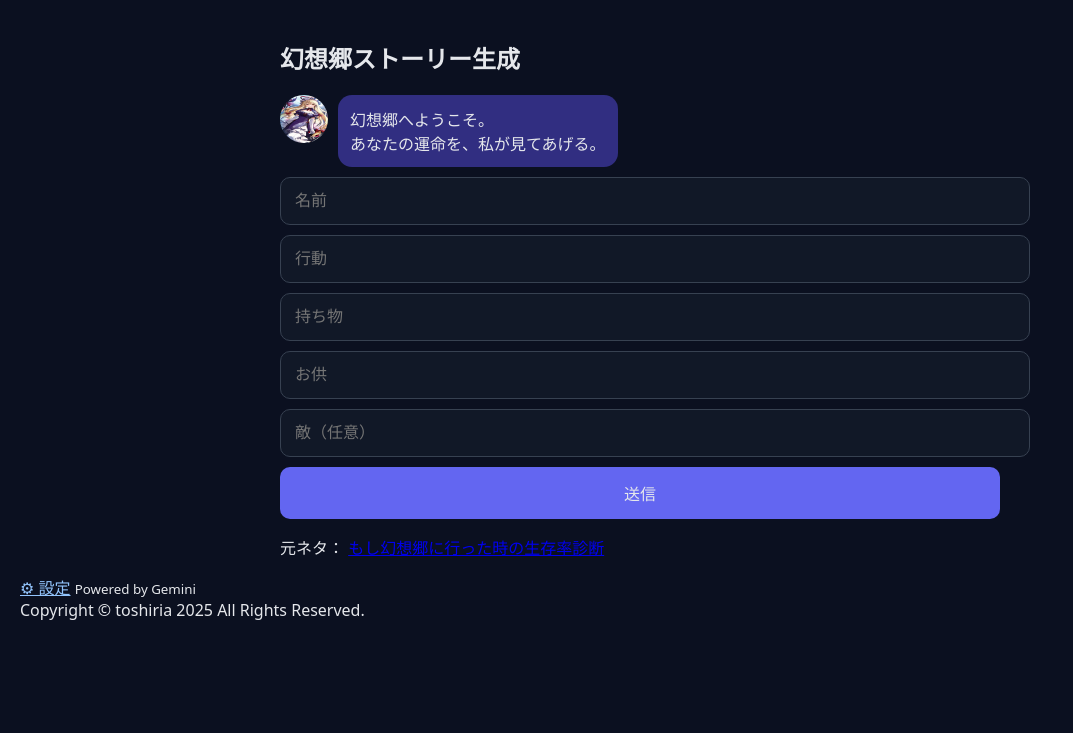
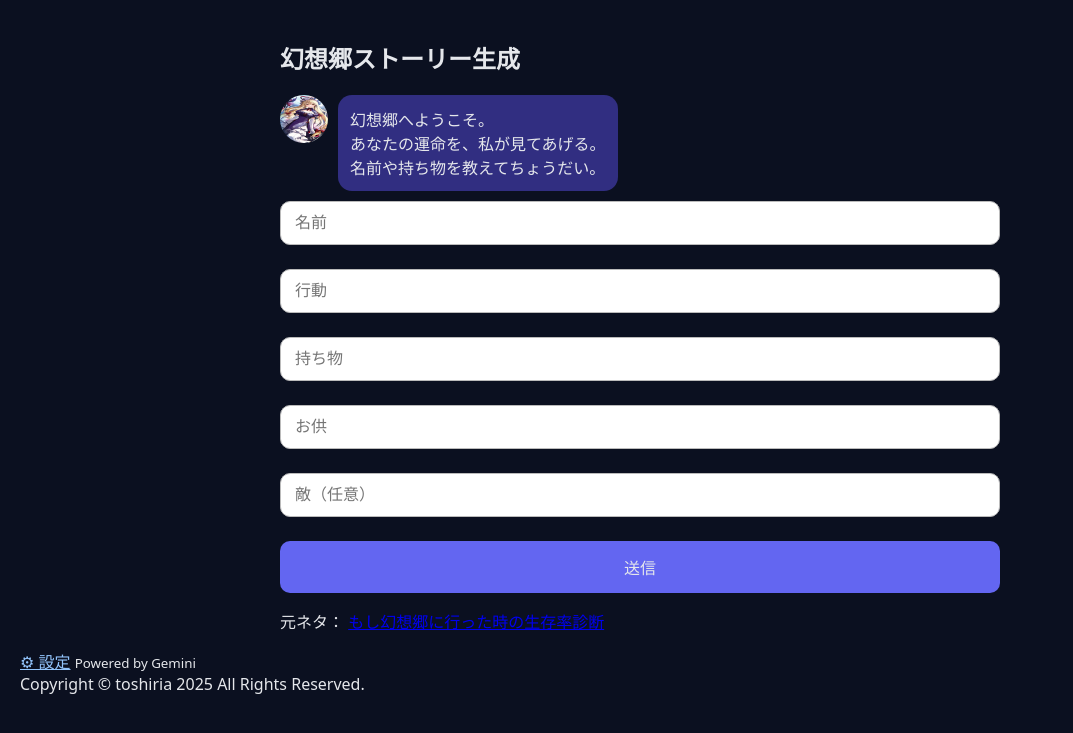
Before and after one commit to toshiria500/.github.io, a Flask app: page / in a window 1280 px wide. Shown: the top 733 px of the page, without its empty margins (0-1073 px from the left). Run offline with Flask 3, Linux system fonts and the light colour scheme; some web fonts are replaced.

Commit message:
Update gensokyo.html

```diff
--- a/templates/gensokyo.html
+++ b/templates/gensokyo.html
@@ -3,16 +3,11 @@
 <head>
 <meta charset="UTF-8">
 <meta name="viewport" content="width=device-width, initial-scale=1.0">
-
 <title>幻想郷ジェネレーター</title>
 <meta name="description" content="幻想郷に迷い込んだ時の運命をAIが語ります">
-
-<meta property="og:type" content="website">
-<meta property="og:title" content="幻想郷ジェネレーター">
-<meta property="og:description" content="幻想郷に迷い込んだ時の運命をAIが語ります">
-<meta property="og:url" content="https://toshiria500.f5.si/templates/gensokyo">
-
+<!-- CSSのパスは環境に合わせてください -->
 <link rel="stylesheet" href="../static/style.css">
+<!-- Markdown変換用ライブラリ -->
 <script src="https://cdn.jsdelivr.net/npm/marked/marked.min.js"></script>
 </head>
 <body>
@@ -20,25 +15,40 @@
 <div class="container">
   <h2>幻想郷ストーリー生成</h2>
 
-  <div id="chat">
-    <div class="botContainer">
-      <img src="../static/bot_icon.png" class="botIcon">
-      <div class="botText">
-        幻想郷へようこそ。<br>
-        あなたの運命を、私が見てあげる。
-      </div>
+  <!-- 1. 挨拶エリア（固定表示） -->
+  <div id="greeting" class="botContainer">
+    <img src="../static/bot_icon.png" class="botIcon" alt="Bot">
+    <div class="botText">
+      幻想郷へようこそ。<br>
+      あなたの運命を、私が見てあげる。<br>
+      名前や持ち物を教えてちょうだい。
     </div>
   </div>
 
-  <!-- autocomplete を止める -->
+  <!-- 2. 入力フォーム -->
   <form id="storyForm" autocomplete="off">
-    <input id="name" placeholder="名前" autocomplete="off" required>
-    <input id="action" placeholder="行動" autocomplete="off" required>
-    <input id="item" placeholder="持ち物" autocomplete="off" required>
-    <input id="companion" placeholder="お供" autocomplete="off" required>
-    <input id="enemy" placeholder="敵（任意）" autocomplete="off">
+    <div class="form-group">
+      <input id="name" placeholder="名前" required>
+    </div>
+    <div class="form-group">
+      <input id="action" placeholder="行動" required>
+    </div>
+    <div class="form-group">
+      <input id="item" placeholder="持ち物" required>
+    </div>
+    <div class="form-group">
+      <input id="companion" placeholder="お供" required>
+    </div>
+    <div class="form-group">
+      <input id="enemy" placeholder="敵（任意）">
+    </div>
     <button type="submit">送信</button>
   </form>
+
+  <!-- 3. 結果表示エリア（フォームの下に追加されていく） -->
+  <div id="chat">
+    <!-- ここに結果が追加されます -->
+  </div>
 
   <p class="note">
     元ネタ：
@@ -57,6 +67,7 @@
   </div>
 </footer>
 
+<!-- JSの読み込み -->
 <script src="../static/gensokyo.js"></script>
 <script>
 document.getElementById("year").textContent = new Date().getFullYear();
```
